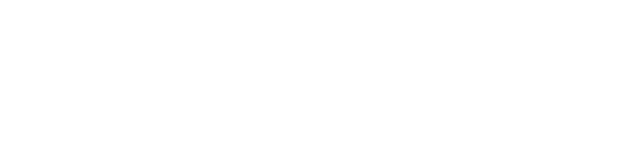
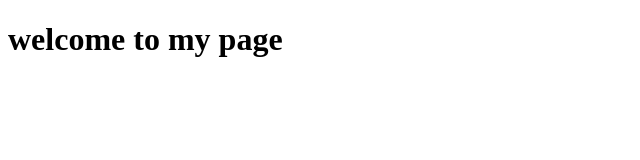
Before and after one commit to mershark/Portfolio, a website: page index.html in a window 1280 px wide. Shown: the whole page, without its empty margins (0-640 px from the left). Drawn offline with Linux system fonts and the light colour scheme.

Commit message:
Add text to display page

```diff
--- a/index.html
+++ b/index.html
@@ -6,6 +6,6 @@
   <title>My Portfolio</title>
 </head>
 <body>
-
+  <h1>welcome to my page</h1>
 </body>
 </html>
```
